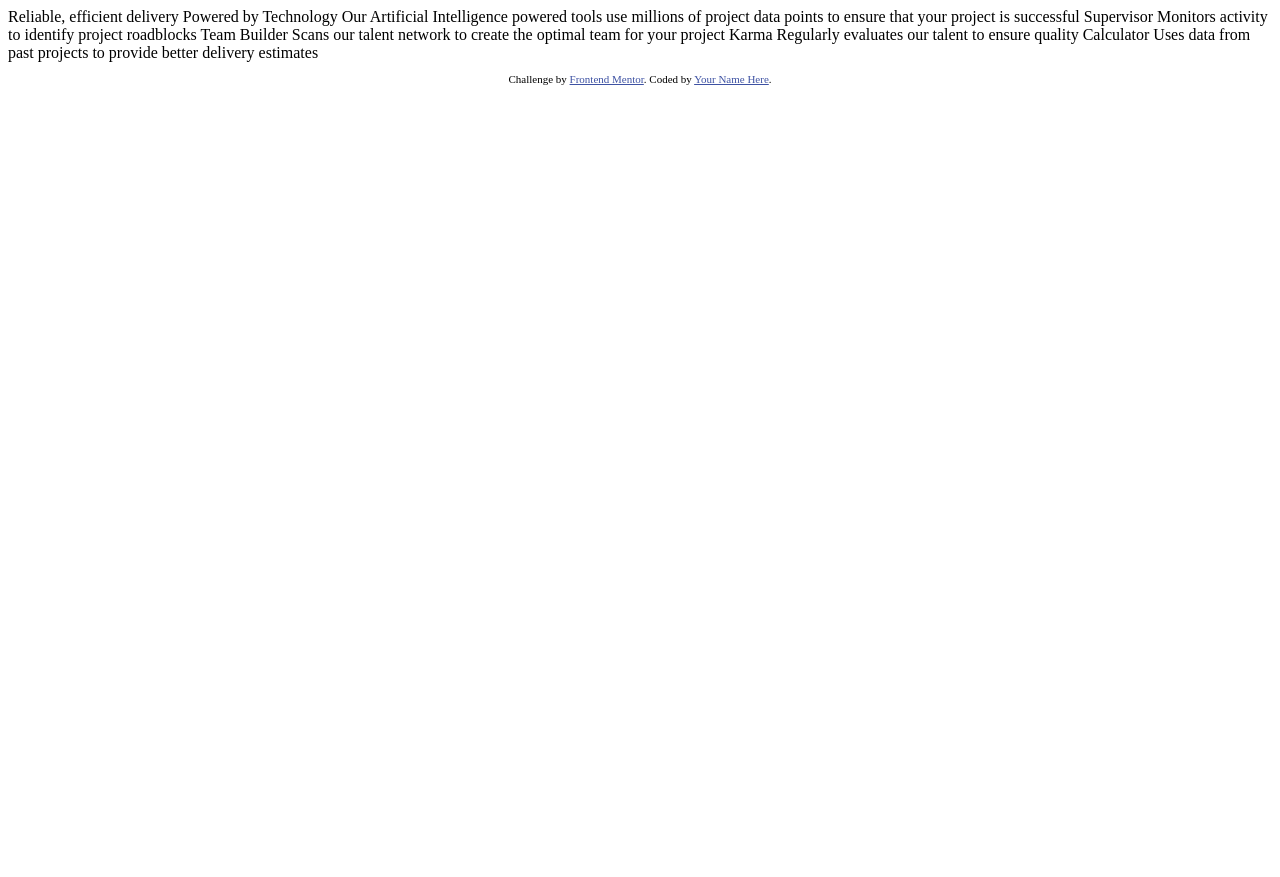
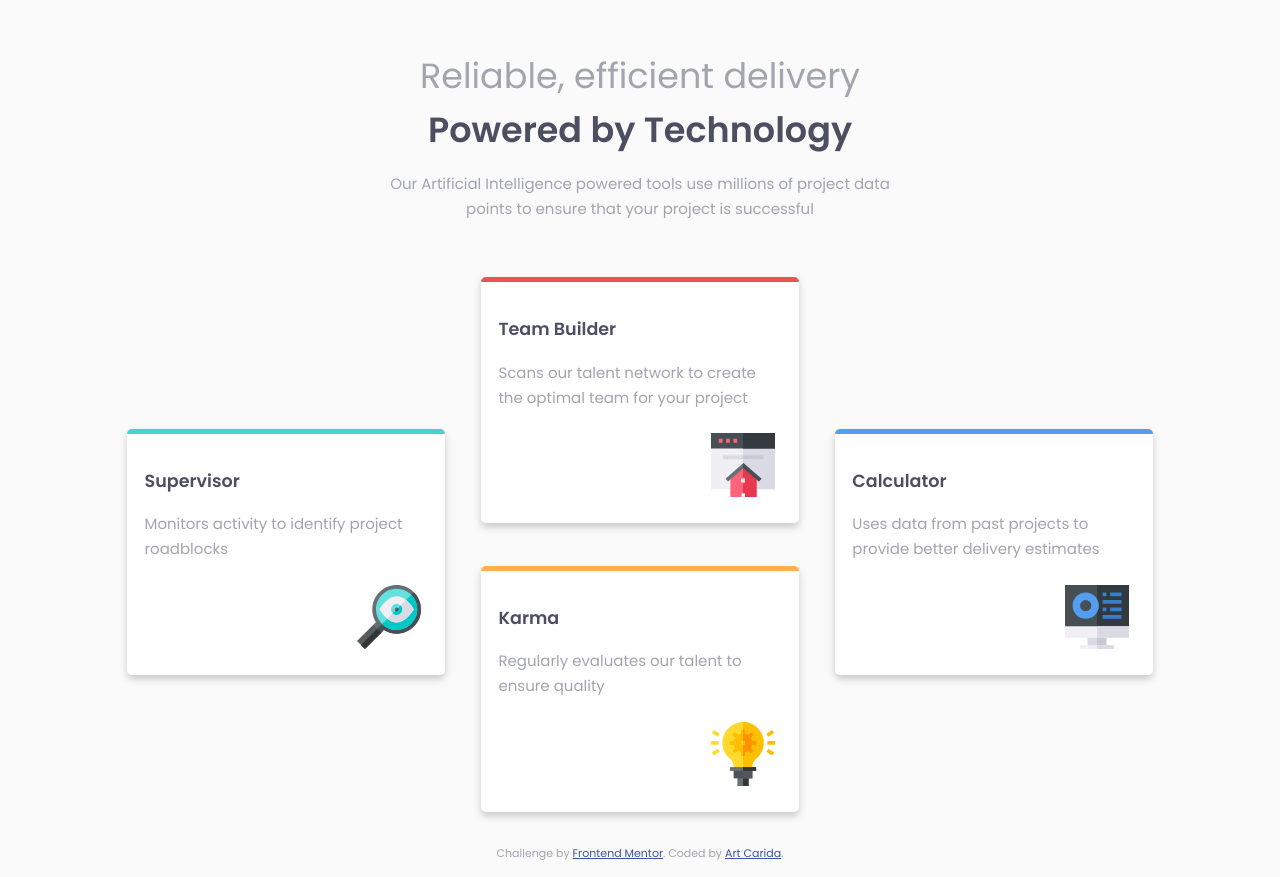
Before and after one commit to artcar01/four-card-feature, a plain HTML site: page index.html in a window 1280 px wide. Before the commit the page ends 800 px from the top, so only its background shows below. Drawn offline with Linux system fonts and the light colour scheme.

Commit message:
Complete Solution

```diff
--- a/index.html
+++ b/index.html
@@ -6,39 +6,164 @@
 
   <link rel="icon" type="image/png" sizes="32x32" href="./images/favicon-32x32.png">
 
+  <link rel="preconnect" href="https://fonts.gstatic.com">
+  <link href="https://fonts.googleapis.com/css2?family=Poppins:wght@200;400;600&display=swap" rel="stylesheet">
+
   <title>Frontend Mentor | Four card feature section</title>
 
   <!-- Feel free to remove these styles or customise in your own stylesheet 👍 -->
   <style>
+    body {
+      background-color:  hsl(0, 0%, 98%);
+      color:  hsl(229, 6%, 66%);
+      font-family: 'Poppins', sans-serif;
+      font-size: 15px;
+      line-height: 25px;
+    }
+
+    img {
+      margin-top: 3%;
+      margin-right: 3%;
+      margin-bottom: 3%;
+      margin-left: 75%;
+    }
+
+    h2 {
+      color: hsl(229, 6%, 66%);
+      font-weight: 400;
+    }
+
+    h3 {
+      color:  hsl(234, 12%, 34%);
+      font-weight: 600;
+    }
+
+    .h2-bold {
+      color:  hsl(234, 12%, 34%);
+      font-weight: 600;
+    }
+
+    .top-container {
+      margin-top: 25%;
+      margin-left: 8%;
+      margin-right: 8%;
+      margin-bottom: 20%;
+      text-align: center;
+    }
+
+    .feature-box {
+      background-color: white;
+      border-radius: 5px;
+      box-shadow: 0 4px 6px 0 rgba(0, 0, 0, 0.1), 0 4px 10px 0 rgba(0, 0, 0, 0.10);
+      margin-top: 8%;
+      margin-right: 8%;
+      margin-bottom: 8%;
+      margin-left: 8%;
+      padding: 5% 5% 3% 5%;
+    }
+
+    #supervisor-box {
+      border-top: 5px hsl(180, 62%, 55%) solid;
+    }
+
+    #team-builder-box {
+      border-top: 5px hsl(0, 78%, 62%) solid;
+    }
+
+    #karma-box {
+      border-top: 5px hsl(34, 97%, 64%) solid;
+    }
+
+    #calculator-box {
+      border-top: 5px hsl(212, 86%, 64%) solid;
+    }
+
+    @media (min-width: 1200px) {
+      h2 {
+        font-size: 35px;
+      }
+
+      .top-container {
+        margin-top: 5%;
+        margin-left: 30%;
+        margin-right: 30%;
+        margin-bottom: 3%;
+        text-align: center;
+      }
+
+      .bottom-container {
+        display: flex;
+      }
+
+      .feature-box {
+        margin: 5%;
+      }
+
+      .left-column {
+        flex: 33%;
+        margin-top: 12%;
+        margin-left: 8%;
+      }
+
+      .center-column {
+        flex: 33%;
+      }
+
+      #team-builder-box {
+        margin-bottom: 12%;
+      }
+
+      .right-column {
+        flex: 33%;
+        margin-top: 12%;
+        margin-right: 8%;
+      }
+    }
+
     .attribution { font-size: 11px; text-align: center; }
     .attribution a { color: hsl(228, 45%, 44%); }
   </style>
 </head>
 <body>
+  <div class="top-container">
+    <h2>Reliable, efficient delivery</h2>
+    <h2 class="h2-bold">Powered by Technology</h2>
 
-  Reliable, efficient delivery
-  Powered by Technology
-
-  Our Artificial Intelligence powered tools use millions of project data points
-  to ensure that your project is successful
-
-  Supervisor
-  Monitors activity to identify project roadblocks
-
-  Team Builder
-  Scans our talent network to create the optimal team for your project
-
-  Karma
-  Regularly evaluates our talent to ensure quality
-
-  Calculator
-  Uses data from past projects to provide better delivery estimates
-
-
+    <p>Our Artificial Intelligence powered tools use millions of project data points
+    to ensure that your project is successful</p>
+  </div>
+  <div class="bottom-container">
+    <div class="left-column">
+      <div class="feature-box" id="supervisor-box">
+        <h3>Supervisor</h3>
+        <p>Monitors activity to identify project roadblocks</p>
+        <img class="supervisor-icon" src="images/icon-supervisor.svg" alt="supervisor">
+      </div>
+    </div>
+    <div class="center-column">
+      <div class="feature-box" id="team-builder-box">
+        <h3>Team Builder</h3>
+        <p>Scans our talent network to create the optimal team for your project</p>
+        <img class="team-buider-icon" src="images/icon-team-builder.svg">
+      </div>
+      <div class="feature-box" id="karma-box">
+        <h3>Karma</h3>
+        <p>Regularly evaluates our talent to ensure quality</p>
+        <img class="karma-icon" src="images/icon-karma.svg" alt="karma">
+      </div>
+    </div>
+    <div class="right-column">
+      <div class="feature-box" id="calculator-box">
+        <h3>Calculator</h3>
+        <p>Uses data from past projects to provide better delivery estimates</p>
+        <img class="calculator-icon" src="images/icon-calculator.svg" alt="calculator">
+      </div>
+    </div>
+  </div>
   <footer>
     <p class="attribution">
       Challenge by <a href="https://www.frontendmentor.io?ref=challenge" target="_blank">Frontend Mentor</a>.
-      Coded by <a href="#">Your Name Here</a>.
+      Coded by <a href="https://twitter.com/art_art87">Art Carida</a>.
     </p>
   </footer>
 </body>
```
